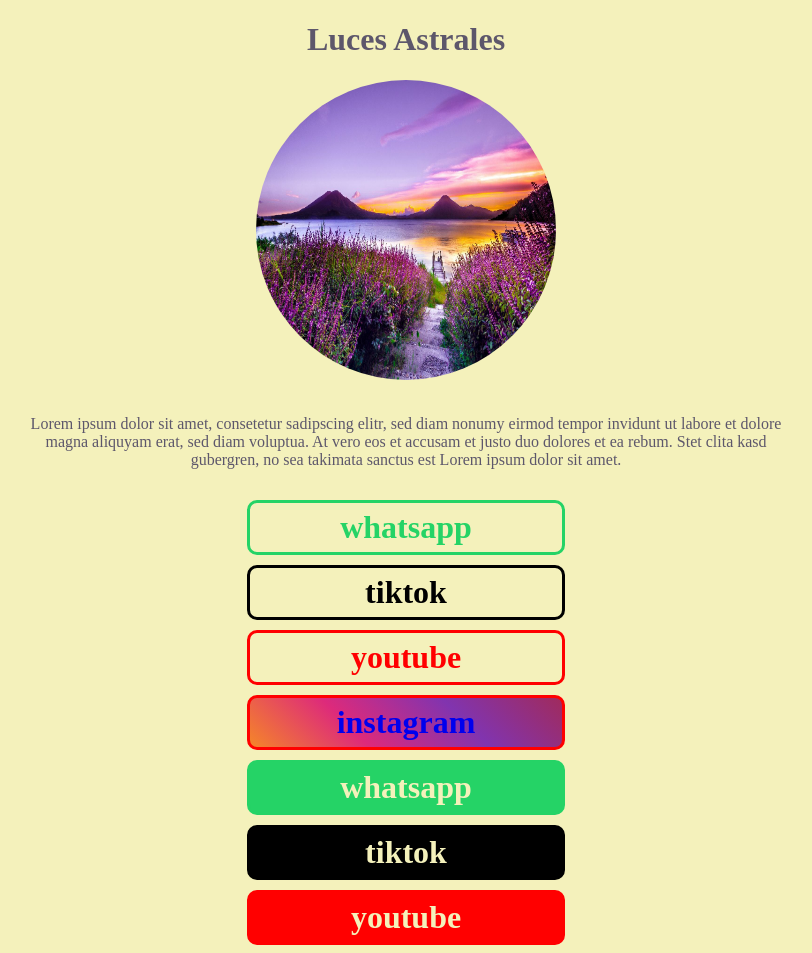
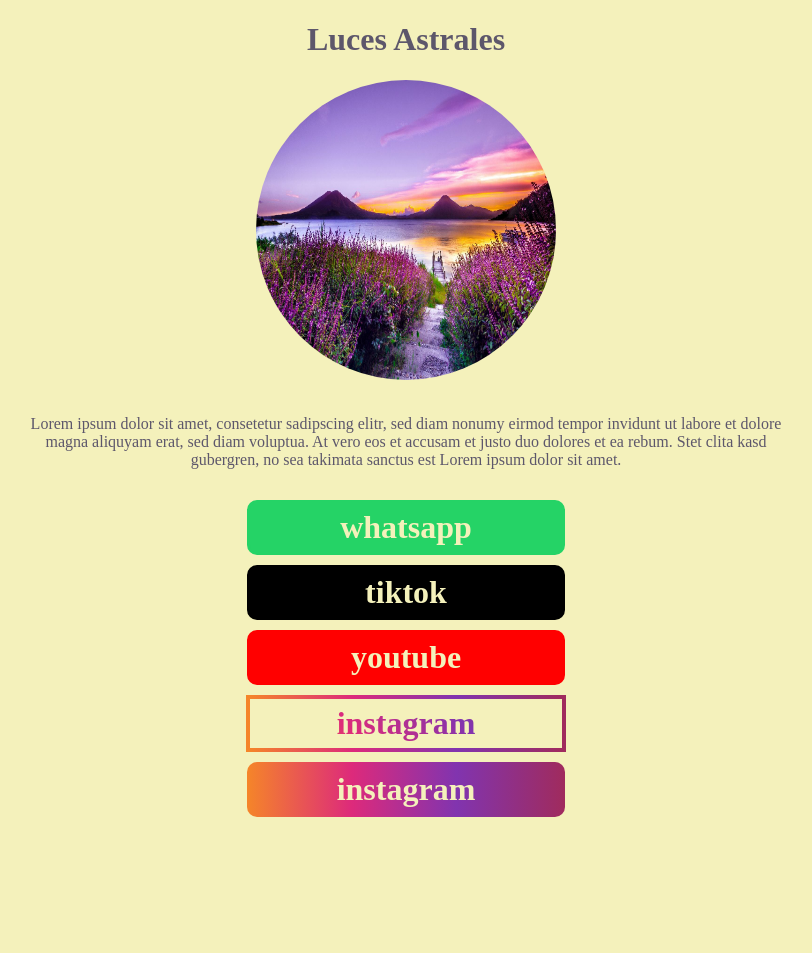
Before and after one commit to TheBetterLuis/luces-astrales, a plain HTML site: page index.html in a window 1280 px wide. Shown: the whole page, without its empty margins (234-1046 px from the left). After the commit the page ends 825 px from the top, so only its background shows below. Drawn offline with Linux system fonts and the light colour scheme.

Commit message:
gradients huh

```diff
--- a/index.html
+++ b/index.html
@@ -35,23 +35,24 @@
         >
       </div>
       <div>
-        <a id="instagram" href="https://www.instagram.com/lucesastrales/"
+        <a
+          id="instagram"
+          class="gradient-text border"
+          href="https://www.instagram.com/lucesastrales/"
           >instagram</a
         >
       </div>
+      <div class="container">
+        <div>
+          <a
+            id="instagram"
+            class="white-grad gradient-text"
+            href="https://www.instagram.com/lucesastrales/"
+            >instagram</a
+          >
+        </div>
 
-      <div>
-        <a id="alt-whatsapp" href="https://wa.me/+573170678074">whatsapp</a>
-      </div>
-      <div>
-        <a id="alt-tiktok" href="https://www.tiktok.com/@luces.astrales"
-          >tiktok</a
-        >
-      </div>
-      <div>
-        <a id="alt-youtube" href="https://www.youtube.com/@LucesAstrales7"
-          >youtube</a
-        >
+        <div class="text-element">instagram</div>
       </div>
     </div>
   </body>
--- a/style.css
+++ b/style.css
@@ -45,58 +45,6 @@ a {
 }
 
 #whatsapp {
-  color: #25d366;
-  border: 3px solid #25d366;
-  border-radius: 10px;
-  padding: 6px;
-  width: 300px;
-}
-
-#whatsapp:hover {
-  background-color: #25d366;
-  color: #f4f1bb;
-}
-
-#tiktok {
-  color: #000000;
-  border: 3px solid #000000;
-  border-radius: 10px;
-  padding: 6px;
-  width: 300px;
-}
-#tiktok:hover {
-  background-color: #000000;
-  color: #f4f1bb;
-}
-
-#youtube {
-  color: #ff0000;
-  border: 3px solid #ff0000;
-  border-radius: 10px;
-  padding: 6px;
-  width: 300px;
-}
-
-#youtube:hover {
-  background-color: #ff0000;
-  color: #f4f1bb;
-}
-
-#instagram {
-  background: linear-gradient(45deg, #f58529, #dd2a7b, #8134af, #a02b5d);
-  color: ;
-  border: 3px solid #ff0000;
-  border-radius: 10px;
-  padding: 6px;
-  width: 300px;
-}
-
-#instagram:hover {
-  background-color: #ff0000;
-  color: #f4f1bb;
-}
-
-#alt-whatsapp {
   background-color: #25d366;
   color: #f4f1bb;
   border: 3px solid #25d366;
@@ -105,12 +53,12 @@ a {
   width: 300px;
 }
 
-#alt-whatsapp:hover {
+#whatsapp:hover {
   background-color: transparent;
   color: #25d366;
 }
 
-#alt-tiktok {
+#tiktok {
   background-color: #000000;
   color: #f4f1bb;
   border: 3px solid #000000;
@@ -118,12 +66,12 @@ a {
   padding: 6px;
   width: 300px;
 }
-#alt-tiktok:hover {
+#tiktok:hover {
   background-color: transparent;
   color: #000000;
 }
 
-#alt-youtube {
+#youtube {
   background-color: #ff0000;
   color: #f4f1bb;
   border: 3px solid #ff0000;
@@ -132,7 +80,116 @@ a {
   width: 300px;
 }
 
-#alt-youtube:hover {
+#youtube:hover {
   background-color: transparent;
   color: #ff0000;
 }
+
+#instagram {
+  border-radius: 10px;
+  padding: 6px;
+  width: 300px;
+  color: #f4f1bb;
+}
+
+#instagram:hover {
+  background-color: #ff0000;
+  color: #f4f1bb;
+}
+
+.gradient-text {
+  background: linear-gradient(45deg, #f58529, #dd2a7b, #8134af, #a02b5d);
+  -webkit-background-clip: text;
+  -webkit-text-fill-color: transparent;
+  background-clip: text;
+  text-fill-color: transparent;
+}
+
+.border {
+  border-image: linear-gradient(to right, #3acfd5 0%, #3a4ed5 100%) 1;
+  border-image: linear-gradient(
+      to right,
+      #f58529 0%,
+      #dd2a7b 33%,
+      #8134af 66%,
+      #a02b5d 100%
+    )
+    1;
+
+  border-radius: 10px;
+  border-width: 4px;
+  border-style: solid;
+  padding: 6px;
+}
+
+.white-grad {
+  background: linear-gradient(
+      to right,
+      #f58529 0%,
+      #dd2a7b 33%,
+      #8134af 66%,
+      #a02b5d 100%
+    )
+    border-box;
+  padding: 6px;
+  border: 3px solid transparent;
+  border-radius: 10px;
+  display: inline-block;
+  width: 300px;
+  color: #f4f1bb;
+  position: relative;
+}
+
+.white-grad:hover {
+  background: linear-gradient(#f4f1bb 0 0) padding-box,
+    /*this is your grey background*/
+      linear-gradient(
+        to right,
+        #f58529 0%,
+        #dd2a7b 33%,
+        #8134af 66%,
+        #a02b5d 100%
+      )
+      border-box;
+  padding: 6px;
+  border: 3px solid transparent;
+  border-radius: 10px;
+  display: inline-block;
+  width: 300px;
+}
+
+.instagram-text {
+  color: red;
+  position: relative;
+  z-index: 10;
+}
+
+.container {
+  position: relative; /* Establishes a positioning context for absolute elements */
+  display: flex; /* Use flexbox to center content */
+  align-items: center; /* Center vertically */
+  justify-content: center; /* Center horizontally */
+}
+
+.text-element {
+  position: absolute; /* Positioning relative to the nearest positioned ancestor */
+  top: 50%; /* Move down 50% of the container's height */
+  left: 50%; /* Move right 50% of the container's width */
+  transform: translate(-50%, -50%); /* Center the text element */
+  padding: 10px; /* Optional: padding for better appearance */
+  border-radius: 5px; /* Optional: rounded corners */
+  z-index: 40;
+  text-decoration: none;
+  font-size: xx-large;
+  font-weight: 700;
+  transition: background-color 0.5s ease, color 0.5s ease, border 0.5s;
+  color: #f4f1bb;
+}
+
+.text-element:hover {
+  background: linear-gradient(45deg, #f58529, #dd2a7b, #8134af, #a02b5d);
+  -webkit-background-clip: text;
+  -webkit-text-fill-color: transparent;
+  background-clip: text;
+  text-fill-color: transparent;
+}
```
